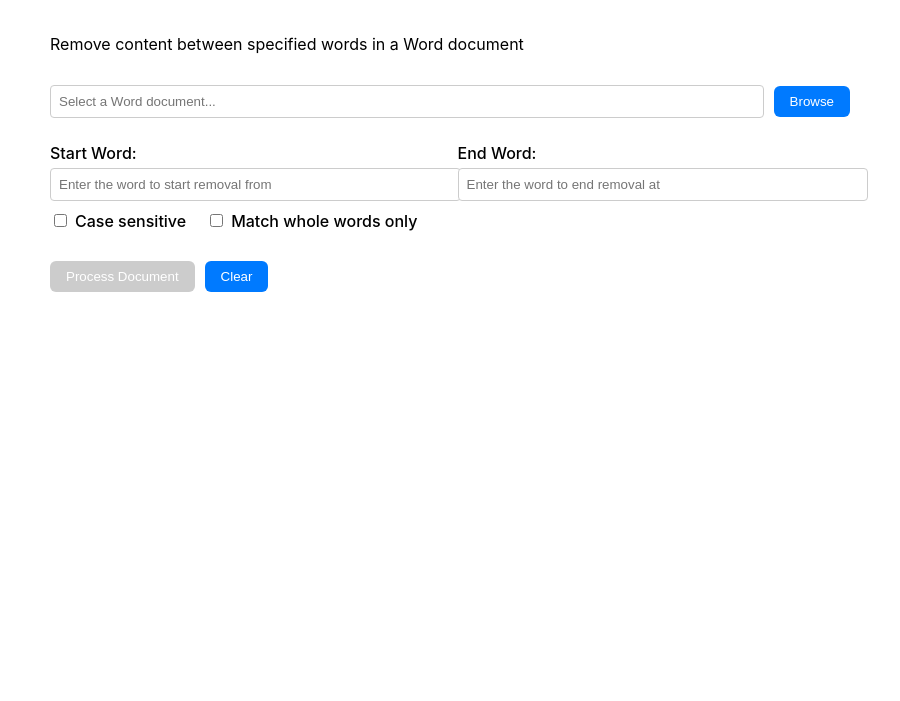
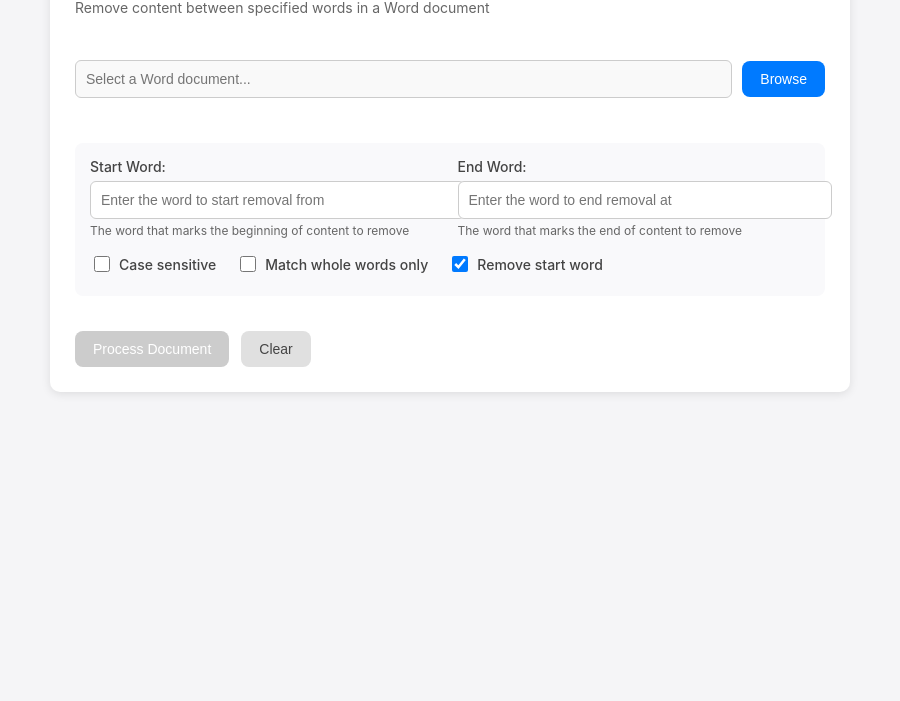
Before and after one commit to njacquard/js_projects, an Electron app: page boncars-study-guide-formatter/index.html in a window 900 px wide. Shown: the part 99-800 px from the top of the page. Drawn offline with Linux system fonts and the light colour scheme.

Commit message:
- updates

```diff
--- a/boncars-study-guide-formatter/index.html
+++ b/boncars-study-guide-formatter/index.html
@@ -8,66 +8,115 @@
       padding: 20px;
       max-width: 800px;
       margin: 0 auto;
+      background-color: #f5f5f7;
+      color: #333;
     }
     .container {
       display: flex;
       flex-direction: column;
       gap: 15px;
+      background-color: white;
+      padding: 25px;
+      border-radius: 10px;
+      box-shadow: 0 2px 10px rgba(0, 0, 0, 0.1);
+    }
+    .header {
+      margin-bottom: 15px;
+    }
+    h1 {
+      font-size: 24px;
+      margin-bottom: 8px;
+      color: #1d1d1f;
+    }
+    p.description {
+      color: #666;
+      margin-top: 0;
+      font-size: 14px;
     }
     .file-section {
       display: flex;
       gap: 10px;
       align-items: center;
+      margin-bottom: 20px;
     }
     .file-path {
       flex-grow: 1;
-      padding: 8px;
-      border-radius: 4px;
+      padding: 10px;
+      border-radius: 6px;
       border: 1px solid #ccc;
+      background-color: #f9f9f9;
+      font-size: 14px;
     }
     .input-group {
-      margin: 10px 0;
+      margin: 10px 0 20px 0;
+      padding: 15px;
+      background-color: #f9f9fb;
+      border-radius: 8px;
     }
     .input-row {
       display: flex;
       gap: 15px;
-      margin-bottom: 10px;
+      margin-bottom: 15px;
     }
     .input-field {
       flex: 1;
     }
     label {
       display: block;
-      margin-bottom: 5px;
+      margin-bottom: 6px;
       font-weight: 500;
+      font-size: 14px;
+      color: #444;
     }
     input[type="text"] {
       width: 100%;
-      padding: 8px;
-      border-radius: 4px;
+      padding: 10px;
+      border-radius: 6px;
       border: 1px solid #ccc;
+      font-size: 14px;
+      transition: border-color 0.2s;
+    }
+    input[type="text"]:focus {
+      border-color: #007AFF;
+      outline: none;
+      box-shadow: 0 0 0 2px rgba(0, 122, 255, 0.2);
     }
     .checkbox-group {
       display: flex;
       gap: 20px;
-      margin-top: 10px;
+      margin-top: 15px;
+      flex-wrap: wrap;
     }
     .checkbox-label {
       display: flex;
       align-items: center;
-      gap: 5px;
+      gap: 6px;
       cursor: pointer;
+      font-size: 14px;
+      color: #444;
+      user-select: none;
+    }
+    .checkbox-label input[type="checkbox"] {
+      width: 16px;
+      height: 16px;
+      accent-color: #007AFF;
     }
     button {
-      padding: 8px 16px;
+      padding: 10px 18px;
       background-color: #007AFF;
       color: white;
       border: none;
-      border-radius: 6px;
+      border-radius: 8px;
       cursor: pointer;
+      font-size: 14px;
+      font-weight: 500;
+      transition: background-color 0.2s;
     }
     button:hover {
-      background-color: #0056b3;
+      background-color: #0062cc;
+    }
+    button:active {
+      background-color: #004999;
     }
     button:disabled {
       background-color: #cccccc;
@@ -75,28 +124,46 @@
     }
     .button-group {
       display: flex;
-      gap: 10px;
+      gap: 12px;
+    }
+    button.secondary {
+      background-color: #e0e0e0;
+      color: #444;
+    }
+    button.secondary:hover {
+      background-color: #d0d0d0;
     }
     .status {
       margin-top: 20px;
-      padding: 15px;
-      border-radius: 6px;
+      padding: 18px;
+      border-radius: 8px;
       white-space: pre-line;
+      line-height: 1.5;
+      font-size: 14px;
     }
     .success {
       background-color: #E8F5E9;
       color: #2E7D32;
+      border-left: 4px solid #2E7D32;
     }
     .error {
       background-color: #FFEBEE;
       color: #C62828;
+      border-left: 4px solid #C62828;
+    }
+    .help-text {
+      font-size: 12px;
+      color: #666;
+      margin-top: 4px;
     }
   </style>
 </head>
 <body>
   <div class="container">
-    <h1>Word Document Range Remover</h1>
-    <p>Remove content between specified words in a Word document</p>
+    <div class="header">
+      <h1>Word Document Range Remover</h1>
+      <p class="description">Remove content between specified words in a Word document</p>
+    </div>
 
     <div class="file-section">
       <input type="text" id="filePath" class="file-path" readonly placeholder="Select a Word document...">
@@ -108,11 +175,13 @@
         <div class="input-field">
           <label for="startWord">Start Word:</label>
           <input type="text" id="startWord" placeholder="Enter the word to start removal from">
+          <div class="help-text">The word that marks the beginning of content to remove</div>
         </div>
 
         <div class="input-field">
           <label for="endWord">End Word:</label>
           <input type="text" id="endWord" placeholder="Enter the word to end removal at">
+          <div class="help-text">The word that marks the end of content to remove</div>
         </div>
       </div>
 
@@ -126,12 +195,17 @@
           <input type="checkbox" id="wholeWord">
           Match whole words only
         </label>
+
+        <label class="checkbox-label">
+          <input type="checkbox" id="removeStartWord" checked>
+          Remove start word
+        </label>
       </div>
     </div>
 
     <div class="button-group">
       <button onclick="processDocument()" id="processBtn">Process Document</button>
-      <button onclick="clearFields()">Clear</button>
+      <button onclick="clearFields()" class="secondary">Clear</button>
     </div>
 
     <div id="status" class="status" style="display: none;"></div>
@@ -158,6 +232,7 @@
       const endWord = document.getElementById('endWord').value;
       const caseSensitive = document.getElementById('caseSensitive').checked;
       const wholeWord = document.getElementById('wholeWord').checked;
+      const removeStartWord = document.getElementById('removeStartWord').checked;
 
       if (!filePath || !startWord || !endWord) {
         showStatus('Please select a document and specify both start and end words', true);
@@ -175,10 +250,11 @@
           startWord,
           endWord,
           caseSensitive,
-          wholeWord
+          wholeWord,
+          removeStartWord
         });
 
-        const fileName = result.newFilePath.split('/').pop();
+        const fileName = result.newFilePath.split(/[/\\]/).pop(); // Handle both Unix and Windows paths
 
         showStatus(
           `Processing complete!\n\n` +
@@ -186,6 +262,7 @@
           `• Total document lines: ${result.totalLines}\n` +
           `• Content ranges removed: ${result.removedRanges}\n` +
           `• Approximate words removed: ${result.totalRemovedWords}\n` +
+          `• Start word removal: ${removeStartWord ? 'Yes' : 'No'}\n` +
           `• New document saved as: ${fileName}`,
           false
         );
@@ -204,6 +281,7 @@
       document.getElementById('endWord').value = '';
       document.getElementById('caseSensitive').checked = false;
       document.getElementById('wholeWord').checked = false;
+      document.getElementById('removeStartWord').checked = true;
       document.getElementById('status').style.display = 'none';
       updateProcessButtonState();
     }
@@ -213,6 +291,7 @@
       statusEl.textContent = message;
       statusEl.style.display = 'block';
       statusEl.className = 'status ' + (isError ? 'error' : 'success');
+      statusEl.scrollIntoView({ behavior: 'smooth', block: 'nearest' });
     }
 
     function updateProcessButtonState() {
--- a/boncars-study-guide-formatter/package.json
+++ b/boncars-study-guide-formatter/package.json
@@ -1,6 +1,6 @@
 {
   "name": "study-guide-formatter",
-  "version": "1.0.0",
+  "version": "1.0.2",
   "description": "Word document line range remover",
   "main": "main.js",
   "scripts": {
```
Also changed, not shown: boncars-study-guide-formatter/main.js (+10 -1 lines).
